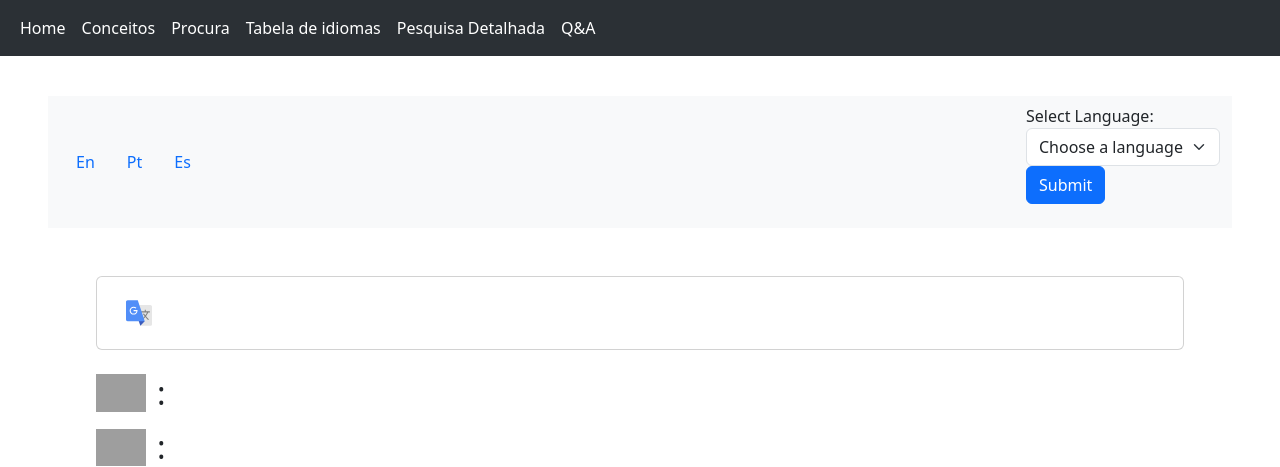
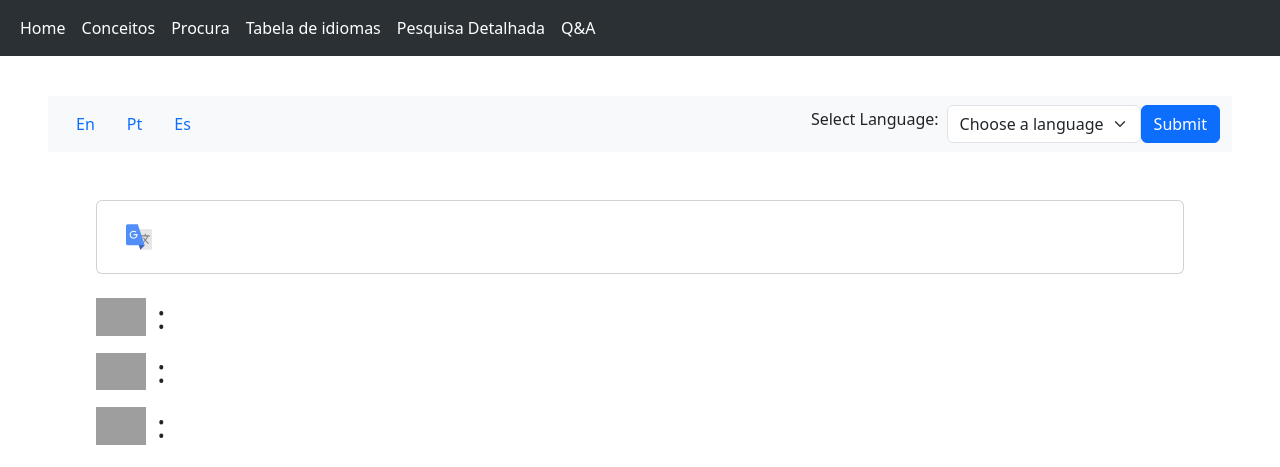
Before and after one commit to R-i-cks/medical-resource-app, a Flask app: template templates/conc.html in a window 1280 px wide. Shown: the top 467 px of the page. Run offline with Flask 3, Linux system fonts and the light colour scheme; the template is opened without the code that fills it, so the values that code supplies are empty; parts of the project's set-up code (start-up, migrations or seed data) failed here and were passed over; some libraries are stand-ins or nearby versions; grey boxes are pictures that could not be loaded.

Commit message:
correções

```diff
--- a/templates/conc.html
+++ b/templates/conc.html
@@ -6,8 +6,12 @@
 
 
 
+
+
 <nav class="navbar navbar-expand-lg bg-body-tertiary"  style="background-color: #5a441a;">
+
   <div class="container-fluid">
+    <div>
       <ul class="nav justify-content-end">
         <li class="nav-item">
           <a class="nav-link active" href="{{ url_for('consultar_Conceitos', lang='en', id_conc = id_conc ) }}">En</a>
@@ -19,9 +23,15 @@
           <a class="nav-link active" href="{{ url_for('consultar_Conceitos', lang='es', id_conc = id_conc ) }}">Es</a>
         </li>
       </ul>
-
-    <form action="/change_language" method="GET">
-      <label for="languageSelect">Select Language:</label>
+    </div>
+  <div>
+  <div class="mb-0">
+    <form action="/change_language" method="GET" class="mb-0">
+      <ul class="nav justify-content-end">
+        <li class="nav-item">
+          <label for="languageSelect" class="align-middle me-2" >Select Language:</label>
+        </li>
+        <li class="nav-item">
           <select class="form-select" aria-label="Language Select" name="lang">
             <option selected disabled>Choose a language</option>
             <option value="ar">Arabic</option>
@@ -51,10 +61,15 @@
             <option value="uk">Ukrainian</option>
             <option value="zh">Chinese</option>
           </select>
+        </li>
+        <li class="nav-item">
           <input type="hidden" name="id_conc" value="{{ id_conc }}">
           <button type="submit" id="langButton" class="btn btn-primary">Submit</button>
+        </li>
+      </ul>
     </form>
   </div>
+
 </nav>
 
 <div class="m-5">
```
Lines whose indentation alone changed are shown as unchanged.
